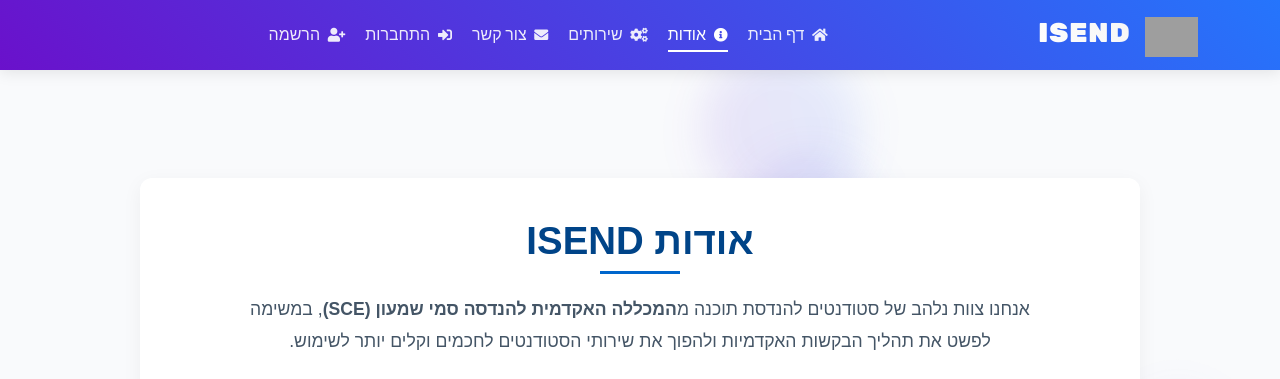
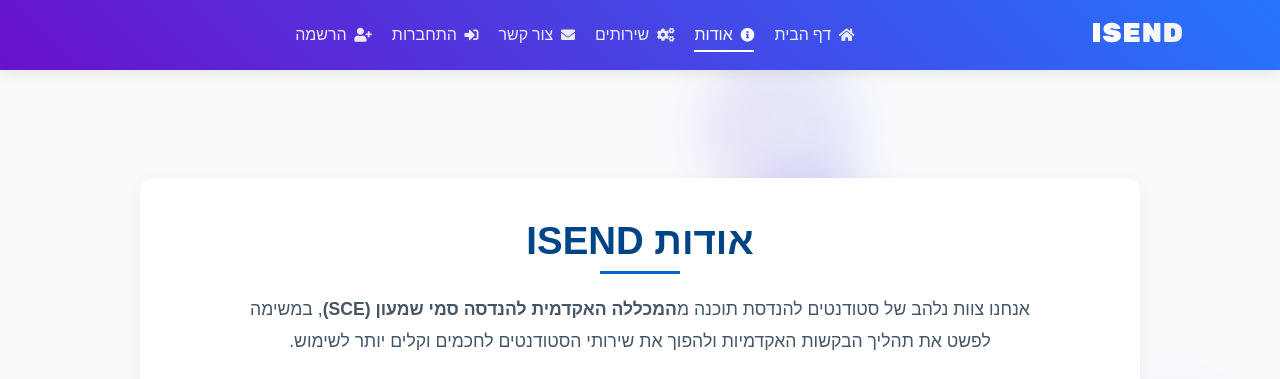
Before and after one commit to ibrahimabukush/team19, a Django app: page /about/ in a window 1280 px wide. Shown: the top 379 px of the page. Run offline with Django 5.2, Linux system fonts and the light colour scheme; grey boxes are pictures that could not be loaded.

Commit message:
final push to hackton

```diff
--- a/blog/templates/blog/base.html
+++ b/blog/templates/blog/base.html
@@ -395,7 +395,7 @@
             <div class="container">
                 <a class="navbar-brand me-4" href="{% url 'blog-home' %}">
                     <!-- Logo placement -->
-                    <img src="{% static 'blog/images/SCE_logo.png' %}" alt="SCE Logo" height="40" class="d-inline-block align-text-top me-2">
+                    <img src=""  height="40" class="d-inline-block align-text-top me-2">
                     ISEND
                 </a>
                 <button class="navbar-toggler" type="button" data-bs-toggle="collapse" data-bs-target="#navbarToggle" aria-controls="navbarToggle" aria-expanded="false" aria-label="Toggle navigation">
```
